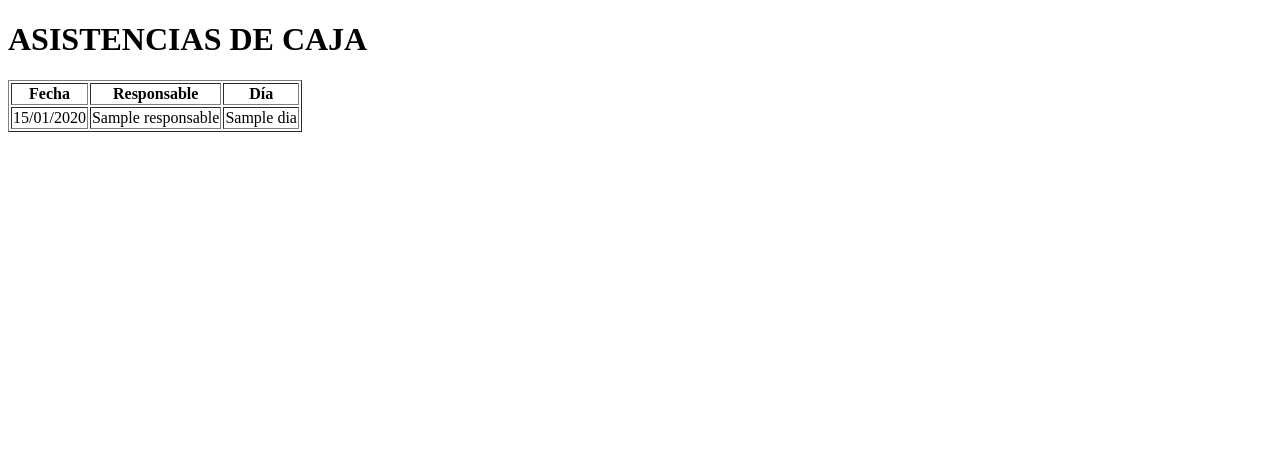
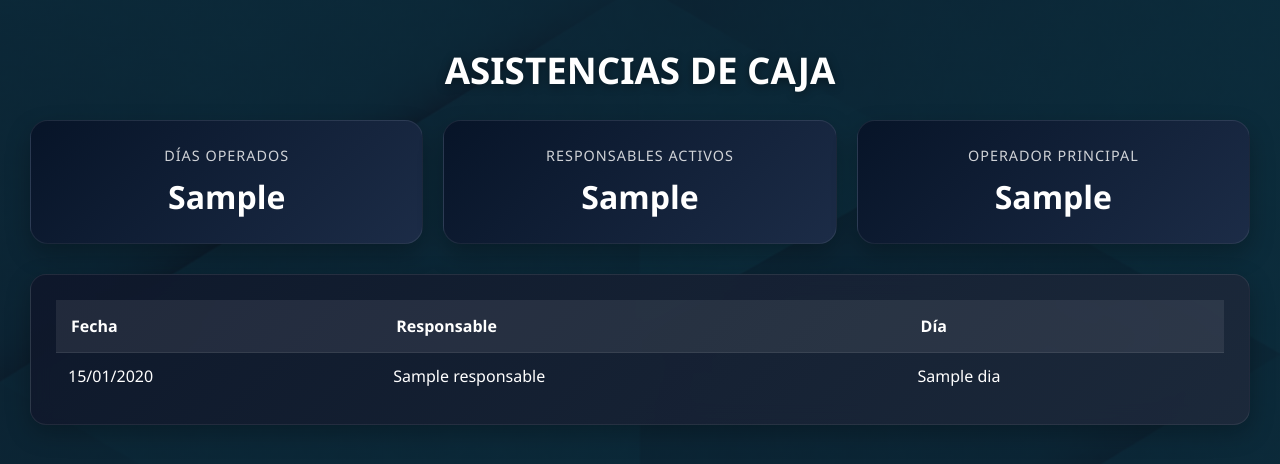
Before and after one commit to robinssondsp/CajaWeb, a Django app: template templates/asistencias.html in a window 1280 px wide. Shown: the top 464 px of the page. Run offline with Django 5.2, Linux system fonts and the light colour scheme; the template is opened without the code that fills it: most values are stand-ins (such as "Sample title", 1, 10 or a date in 2020).

Commit message:
Agregado AsistenciaCaja

```diff
--- a/static/css/styles.css
+++ b/static/css/styles.css
@@ -379,3 +379,41 @@ body {
     box-shadow:
         0 12px 25px rgba(245,158,11,.50);
 }
+
+/* ==========================================
+   TABLA ASISTENCIAS
+========================================== */
+
+.tabla-asistencia {
+
+    width: 100%;
+
+    border-collapse: collapse;
+}
+
+.tabla-asistencia th {
+
+    background: rgba(255,255,255,.08);
+
+    color: white;
+
+    padding: 15px;
+
+    text-align: left;
+}
+
+.tabla-asistencia td {
+
+    padding: 12px;
+
+    border-top:
+        1px solid rgba(255,255,255,.08);
+
+    color: white;
+}
+
+.tabla-asistencia tr:hover {
+
+    background:
+        rgba(255,255,255,.05);
+}
--- a/templates/asistencias.html
+++ b/templates/asistencias.html
@@ -1,22 +1,81 @@
+{% load static %}
+
+
 <!DOCTYPE html>
 <html lang="es">
+
+
 
 <head>
     <meta charset="UTF-8">
     <title>Asistencias de Caja</title>
+    <link rel="stylesheet"
+      href="{% static 'css/styles.css' %}">
 </head>
 
 <body>
 
-    <h1>ASISTENCIAS DE CAJA</h1>
+    <h1 class="titulo">
+    ASISTENCIAS DE CAJA
+</h1>
+<div class="kpi-container">
 
-    <table border="1">
+    <div class="kpi-card">
+
+        <div class="kpi-titulo">
+            DÍAS OPERADOS
+        </div>
+
+        <div class="kpi-valor">
+            {{ dias_operados }}
+        </div>
+
+    </div>
+
+    <div class="kpi-card">
+
+        <div class="kpi-titulo">
+            RESPONSABLES ACTIVOS
+        </div>
+
+        <div class="kpi-valor">
+            {{ responsables_activos }}
+        </div>
+
+    </div>
+
+    <div class="kpi-card">
+
+        <div class="kpi-titulo">
+            OPERADOR PRINCIPAL
+        </div>
+
+        <div class="kpi-valor">
+            {{ operador_principal }}
+        </div>
+
+    </div>
+
+</div>
+    <div class="card">
+
+    <table class="tabla-asistencia">
+
+        <thead>
 
             <tr>
+
                 <th>Fecha</th>
+
                 <th>Responsable</th>
+
                 <th>Día</th>
+
             </tr>
+
+        </thead>
+
+        <tbody>
 
             {% for fila in registros %}
 
@@ -38,8 +97,11 @@
 
             {% endfor %}
 
+        </tbody>
+
     </table>
 
+</div>
 </body>
 
 </html>
```
Also changed, not shown: caja/views.py (+24 -20 lines). Lines whose indentation alone changed are shown as unchanged.
